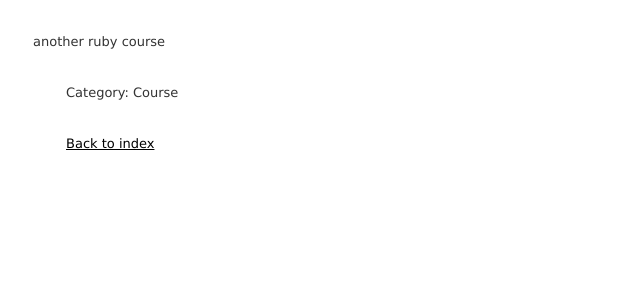
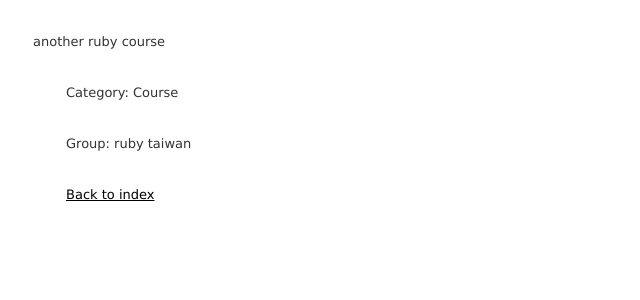
Before and after one commit to TimingJL/RoR-first-practice, a Rails app: page /events/2 in a window 1280 px wide. Shown: the top 300 px of the page, without its empty margins (0-640 px from the left). Run offline with Rails 7, Linux system fonts and the light colour scheme; data comes from the database, SQL or seed files in the repository; both versions use the stored data as it was after the commit; style sheets or scripts are compiled from the project's sources; some libraries are stand-ins or nearby versions.

Commit message:
RESTful Application: Multi-to-Multi Resources

```diff
--- a/app/controllers/events_controller.rb
+++ b/app/controllers/events_controller.rb
@@ -57,7 +57,7 @@ class EventsController < ApplicationController
 	private
 
 	def event_params
-	  params.require(:event).permit(:name, :description, :category_id, :location_attributes => [:id, :name, :_destroy] )
+	  params.require(:event).permit(:name, :description, :category_id, :location_attributes => [:id, :name, :_destroy], :group_ids => [] )
 	end
 
 	def set_event
--- a/app/views/events/_form.html.erb
+++ b/app/views/events/_form.html.erb
@@ -23,3 +23,5 @@
       <% end %>
       </ul>
 <% end %>
+
+<%= f.collection_check_boxes(:group_ids, Group.all, :id, :name) %>
--- a/app/views/events/show.html.erb
+++ b/app/views/events/show.html.erb
@@ -1,5 +1,9 @@
 <%= @event.name %>
 <%= simple_format(@event.description) %>
 <p>Category: <%= @event.category.try(:name) %></p>
-
+<p>Group:
+	<% @event.groups.each do |g| %>
+		<%= g.name %>
+	<% end %>
+</p>
 <p><%= link_to 'Back to index', events_path %></p>
```
Also changed, not shown: db/development.sqlite3, 8 other files.
